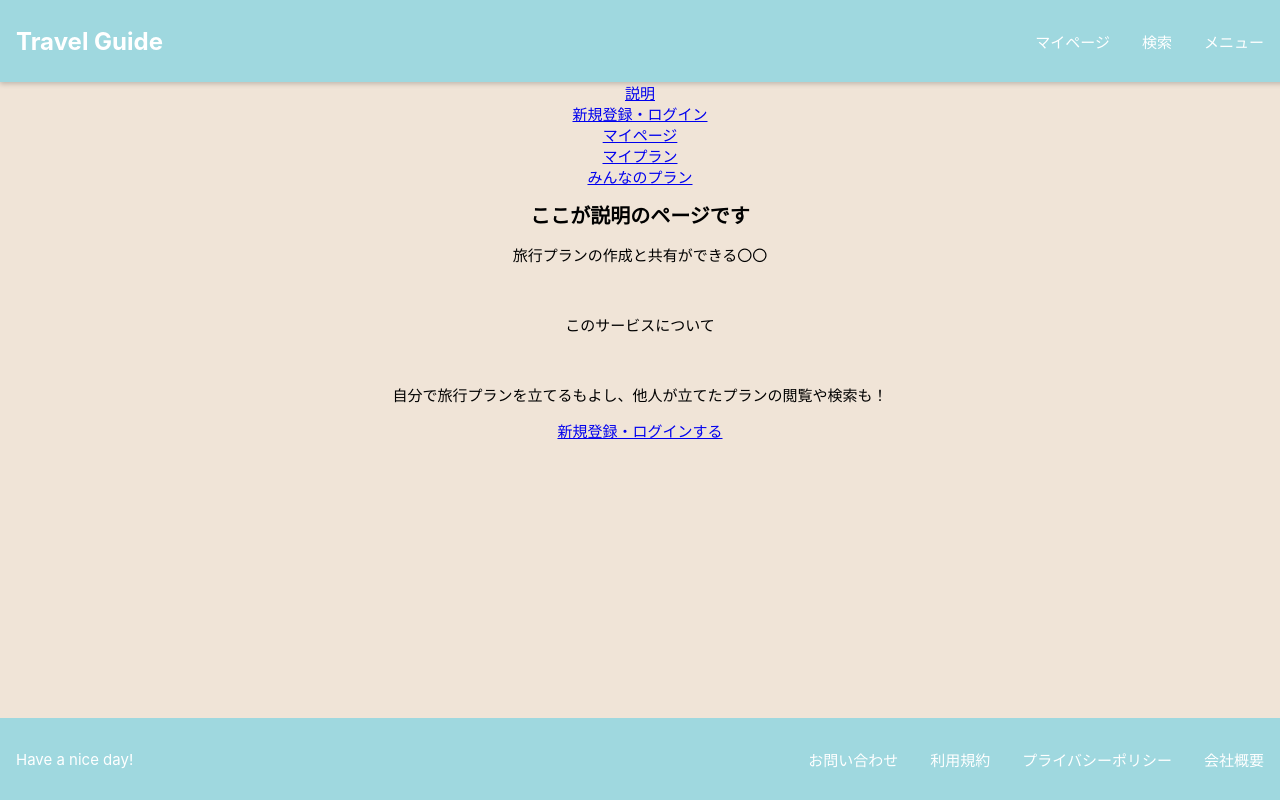
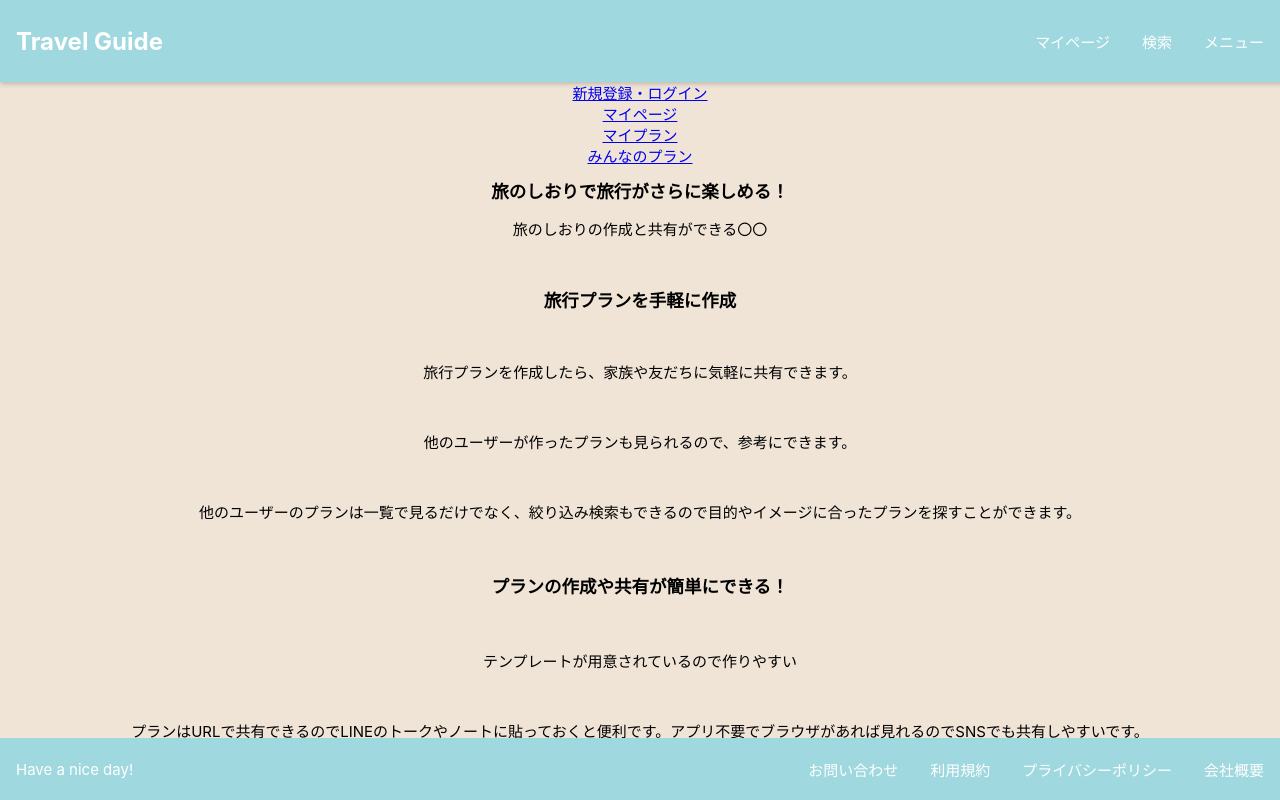
Before and after one commit to kana1999/my_portforio, a React (Create React App) app in the folder my-app/: page /Home in a window 1280 px wide. Shown: the top 800 px of the page. Built offline with nearby package versions, Linux system fonts and the light colour scheme.

Commit message:
ページ遷移一部修正

```diff
--- a/my-app/src/App.css
+++ b/my-app/src/App.css
@@ -4,16 +4,30 @@
   background-color: #F0E4D7;
   display: flex;
   flex-direction: column;
+  height: 100vh;
   width: 100vw;
-  height: 100vh;
 }
 
 .App-body {
   flex: 1;
+  overflow-y: scroll;
 }
 
 .App h1 {
-  font-size: 20px;
+  font-size: 17.5px;
+}
+
+.App h2 {
+  font-size: 17.5px;
+}
+
+.App h3 {
+  font-size: 17.5px;
+}
+
+.Explanation {
+  font-size: 15px;
+
 }
 
 .App-logo {
@@ -32,6 +46,7 @@
   min-height: 100vh;
   display: flex;
   flex-direction: column;
+  position: sticky;
   align-items: center;
   justify-content: center;
   font-size: calc(10px + 2vmin);
--- a/my-app/src/App.js
+++ b/my-app/src/App.js
@@ -19,8 +19,8 @@ class App extends React.Component {
       <Header />
       <Footer />
           <div className='App-body'>
-        <Link to="/Home">説明</Link>
-        <br />
+        {/*<Link to="/Home">説明</Link>
+        <br />*/}
         <Link to="/Page1">新規登録・ログイン</Link>
         <br />
         <Link to="/Page2">マイページ</Link>
--- a/my-app/src/components/Footer.css
+++ b/my-app/src/components/Footer.css
@@ -9,8 +9,8 @@
     position: fixed;
     bottom: 0;
     left: 0;
-    width: 100vw;
-    height: 50px;
+    width: 100%;
+    height: 30px;
   }
 
 .footer-list {
--- a/my-app/src/components/Header.css
+++ b/my-app/src/components/Header.css
@@ -3,11 +3,11 @@
     color: #fff;
     padding: 1rem;
     display: flex;
-    width: 100vw;
-    height: 50px;
     flex-direction: row;
     justify-content: space-between;
     align-items: center;
+    width: 100vw;
+    height: 50px;
     box-shadow: 0 2px 5px rgba(0, 0, 0, 0.2);
 }
 
--- a/my-app/src/components/Home.jsx
+++ b/my-app/src/components/Home.jsx
@@ -3,13 +3,23 @@ import { Link } from "react-router-dom";
 
 export const Home = () => {
     return (
-        <div>
-            <h1>ここが説明のページです</h1>
-            <p>旅行プランの作成と共有ができる〇〇</p>
+        <div className="Explanation">
+            <h1>旅のしおりで旅行がさらに楽しめる！</h1>
+            <p>旅のしおりの作成と共有ができる〇〇</p>
             <br />
-            <p>このサービスについて</p>
+            <h2>旅行プランを手軽に作成</h2>
             <br />
-            <p>自分で旅行プランを立てるもよし、他人が立てたプランの閲覧や検索も！</p>
+            <p>旅行プランを作成したら、家族や友だちに気軽に共有できます。</p>
+            <br />
+            <p>他のユーザーが作ったプランも見られるので、参考にできます。</p>
+            <br />
+            <p>他のユーザーのプランは一覧で見るだけでなく、絞り込み検索もできるので目的やイメージに合ったプランを探すことができます。</p>
+            <br />
+            <h3>プランの作成や共有が簡単にできる！</h3>
+            <br />
+            <p>テンプレートが用意されているので作りやすい</p>
+            <br />
+            <p>プランはURLで共有できるのでLINEのトークやノートに貼っておくと便利です。アプリ不要でブラウザがあれば見れるのでSNSでも共有しやすいです。</p>
             <Link to="/Page1">新規登録・ログインする</Link>
         </div>
     );
--- a/my-app/src/components/page1.jsx
+++ b/my-app/src/components/page1.jsx
@@ -4,12 +4,12 @@ import React from "react";
 export const Page1 = () => {
     return (
         <div>
-            <h1>ログイン</h1>
+            <h1>ログイン画面です</h1>
             <button>新規登録</button>
             <br />
             <button>ログイン</button>
             <br />
-            <Link to="/Home">戻る</Link>
+            <Link to="/Home">サイトトップに戻る</Link>
         </div>
     );
 };
--- a/my-app/src/components/page2.jsx
+++ b/my-app/src/components/page2.jsx
@@ -5,6 +5,8 @@ export const Page2 = () => {
         <div>
             <h1>ここはマイページです</h1>
             <Link to="/Page3">プラン詳細を見る</Link>
+            <br />
+            <Link to="/Page4">みんなのプランを見てみる</Link>
         </div>
     );
 };
--- a/my-app/src/components/page3.jsx
+++ b/my-app/src/components/page3.jsx
@@ -5,6 +5,8 @@ export const Page3 = () => {
         <div>
             <h1>プラン1の詳細ページです</h1>
             <Link to="/Page3">編集する</Link>
+            <br />
+            <Link to="/Page2">マイページに戻る</Link>
         </div>
     );
 };
```
